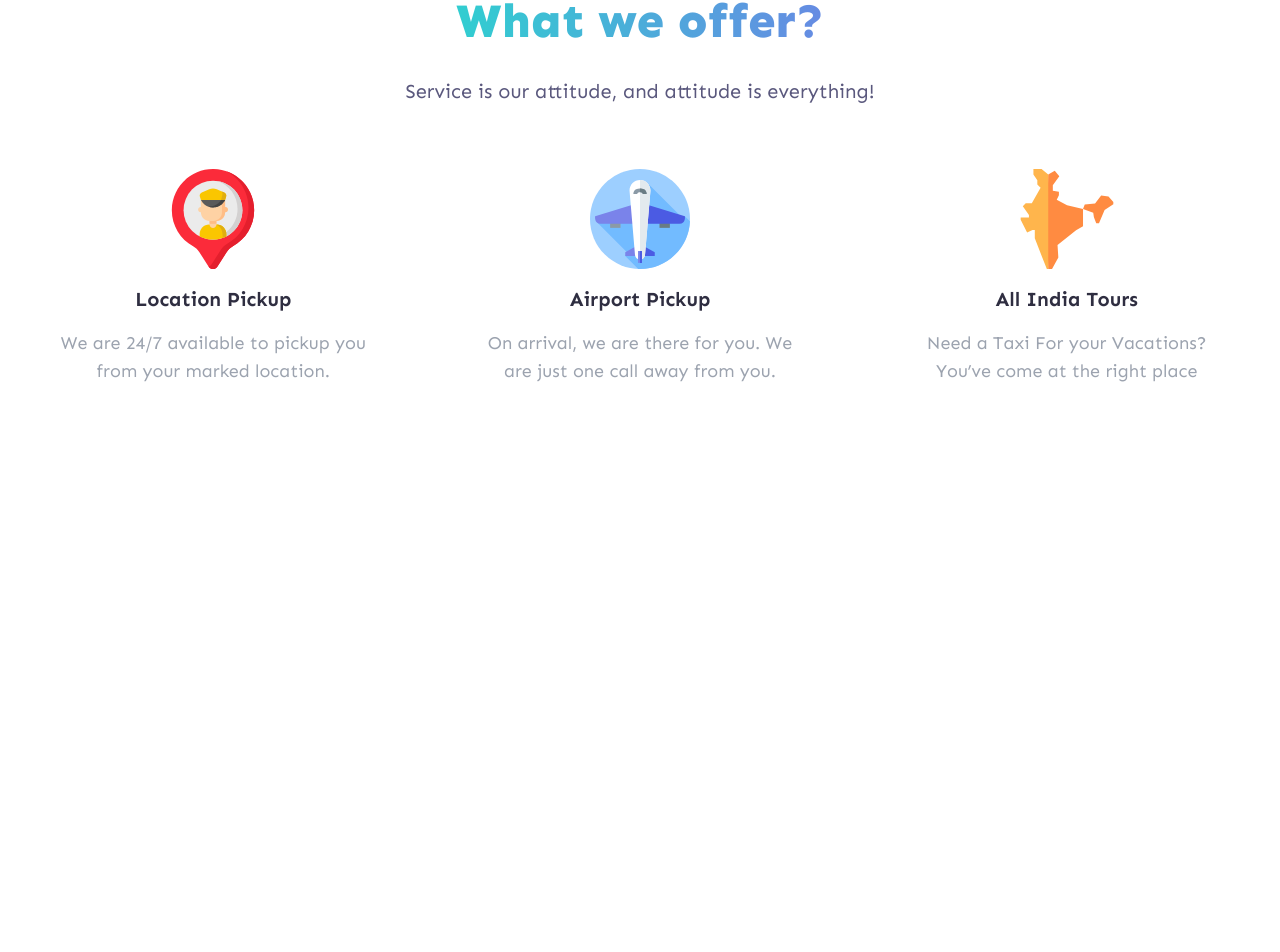
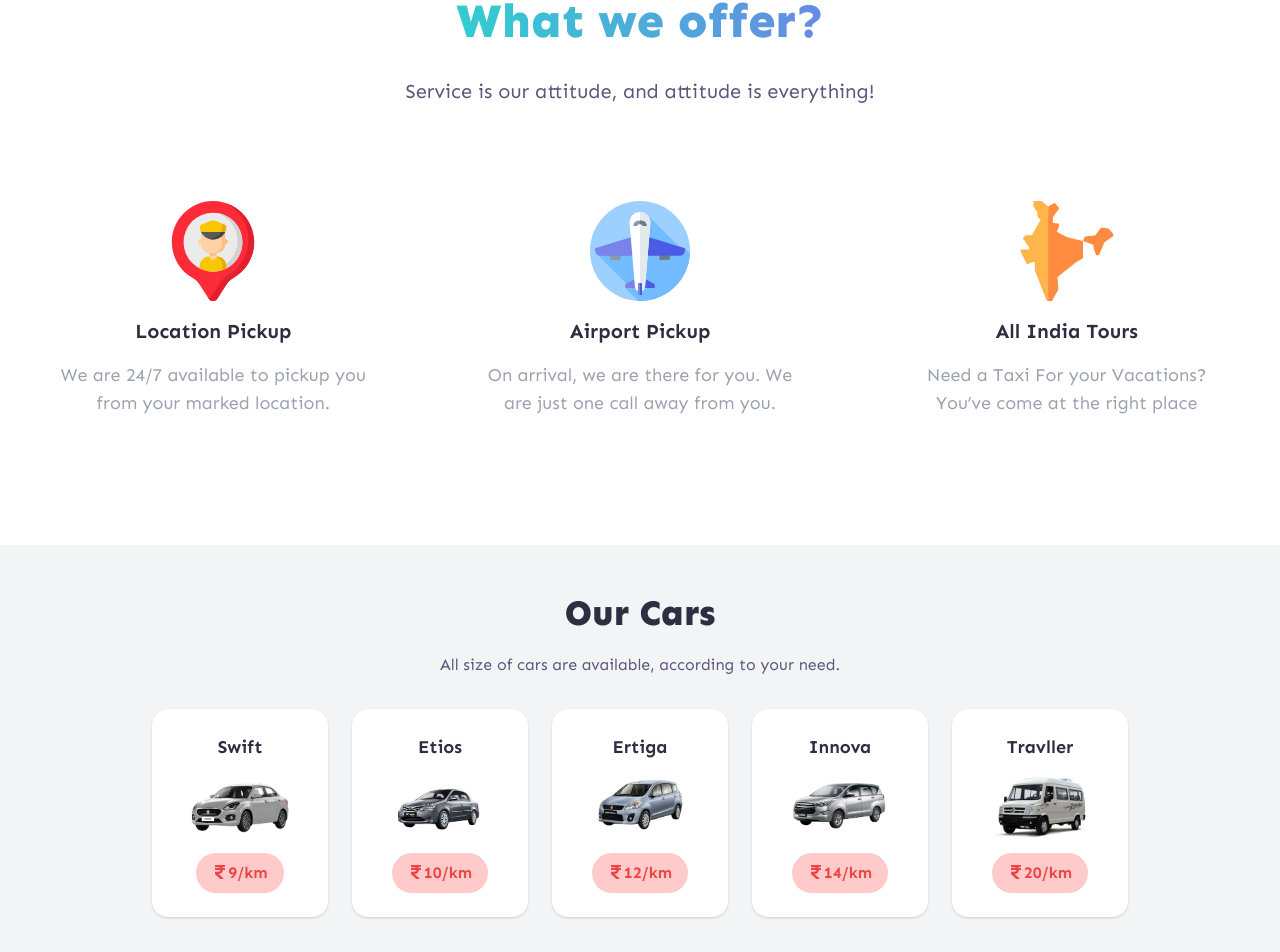
Before and after one commit to parmdhillon/taxibooking, a Next.js app: page / in a window 1280 px wide. Shown: the part 2107-3059 px from the top of the page. Before the commit the page ends 2620 px from the top, so only its background shows below. Built offline with nearby package versions, Linux system fonts and the light colour scheme.

Commit message:
Added Car Screen

```diff
--- a/src/pages/index.js
+++ b/src/pages/index.js
@@ -1,5 +1,6 @@
 import Navbar from '../components/Navbar/Navbar';
 import BookingScreen from '../screens/BookingScreen';
+import CarScreen from '../screens/CarScreen';
 import FeatureScreen from '../screens/FeatureScreen';
 import HomeScreen from '../screens/HomeScreen';
 import RouteScreen from '../screens/RouteScreen';
@@ -12,6 +13,7 @@ export default function Home() {
       <BookingScreen />
       <RouteScreen />
       <FeatureScreen />
+      <CarScreen />
     </>
   );
 }
--- /dev/null
+++ b/src/screens/CarScreen.js
@@ -0,0 +1,64 @@
+import React from 'react';
+import { FaRupeeSign } from 'react-icons/fa';
+
+const CarScreen = () => {
+  return (
+    <div className="w-full bg-gray-100 py-12">
+      <span className="block text-center text-4xl font-extrabold text-charade-500">
+        Our Cars
+      </span>
+      <p className="text-center text-charade-300 my-5">
+        All size of cars are available, according to your need.
+      </p>
+
+      <div className="w-full flex-wrap flex justify-center flex-row items-center">
+        <div className="w-44 bg-white rounded-2xl shadow h-52 m-3 flex flex-col justify-between items-center py-6">
+          <span className="font-bold text-lg text-charade-500 ">Swift</span>
+          <img src="/img/cars/swift.png" width="100px" />
+          <span className="py-2 px-4 bg-red-200 rounded-full text-red-500 font-bold">
+            <FaRupeeSign className="inline -mt-1" />
+            9/km
+          </span>
+        </div>
+
+        <div className="w-44 bg-white rounded-2xl shadow h-52 m-3 flex flex-col justify-between items-center py-6">
+          <span className="font-bold text-lg text-charade-500 ">Etios</span>
+          <img src="/img/cars/etios.png" width="100px" />
+          <span className="py-2 px-4 bg-red-200 rounded-full text-red-500 font-bold">
+            <FaRupeeSign className="inline -mt-1" />
+            10/km
+          </span>
+        </div>
+
+        <div className="w-44 bg-white rounded-2xl shadow h-52 m-3 flex flex-col justify-between items-center py-6">
+          <span className="font-bold text-lg text-charade-500 ">Ertiga</span>
+          <img src="/img/cars/ertiga.png" width="100px" />
+          <span className="py-2 px-4 bg-red-200 rounded-full text-red-500 font-bold">
+            <FaRupeeSign className="inline -mt-1" />
+            12/km
+          </span>
+        </div>
+
+        <div className="w-44 bg-white rounded-2xl shadow h-52 m-3 flex flex-col justify-between items-center py-6">
+          <span className="font-bold text-lg text-charade-500 ">Innova</span>
+          <img src="/img/cars/innova.png" width="100px" />
+          <span className="py-2 px-4 bg-red-200 rounded-full text-red-500 font-bold">
+            <FaRupeeSign className="inline -mt-1" />
+            14/km
+          </span>
+        </div>
+
+        <div className="w-44 bg-white rounded-2xl shadow h-52 m-3 flex flex-col justify-between items-center py-6">
+          <span className="font-bold text-lg text-charade-500 ">Travller</span>
+          <img src="/img/cars/traveller.png" width="100px" />
+          <span className="py-2 px-4 bg-red-200 rounded-full text-red-500 font-bold">
+            <FaRupeeSign className="inline -mt-1" />
+            20/km
+          </span>
+        </div>
+      </div>
+    </div>
+  );
+};
+
+export default CarScreen;
--- a/src/screens/FeatureScreen.js
+++ b/src/screens/FeatureScreen.js
@@ -10,8 +10,8 @@ const FeatureScreen = () => {
         <p className="text-center text-charade-300 text-xl my-8">
           Service is our attitude, and attitude is everything!
         </p>
-        <div className="flex flex-col justify-between items-start md:flex-row w-full my-16">
-          <div className="w-full">
+        <div className="flex flex-col justify-between items-start md:flex-row w-full">
+          <div className="w-full my-12 md:my-16">
             <div>
               <img
                 src="/img/features/pin.svg"
@@ -29,7 +29,7 @@ const FeatureScreen = () => {
             </div>
           </div>
 
-          <div className="w-full">
+          <div className="w-full my-12 md:my-16">
             <div>
               <img
                 src="/img/features/airplane.svg"
@@ -48,7 +48,7 @@ const FeatureScreen = () => {
             </div>
           </div>
 
-          <div className="w-full">
+          <div className="w-full my-12 md:my-16">
             <div>
               <img
                 src="/img/features/india.svg"
```
Also changed, not shown: public/img/cars/traveller.png (added).
